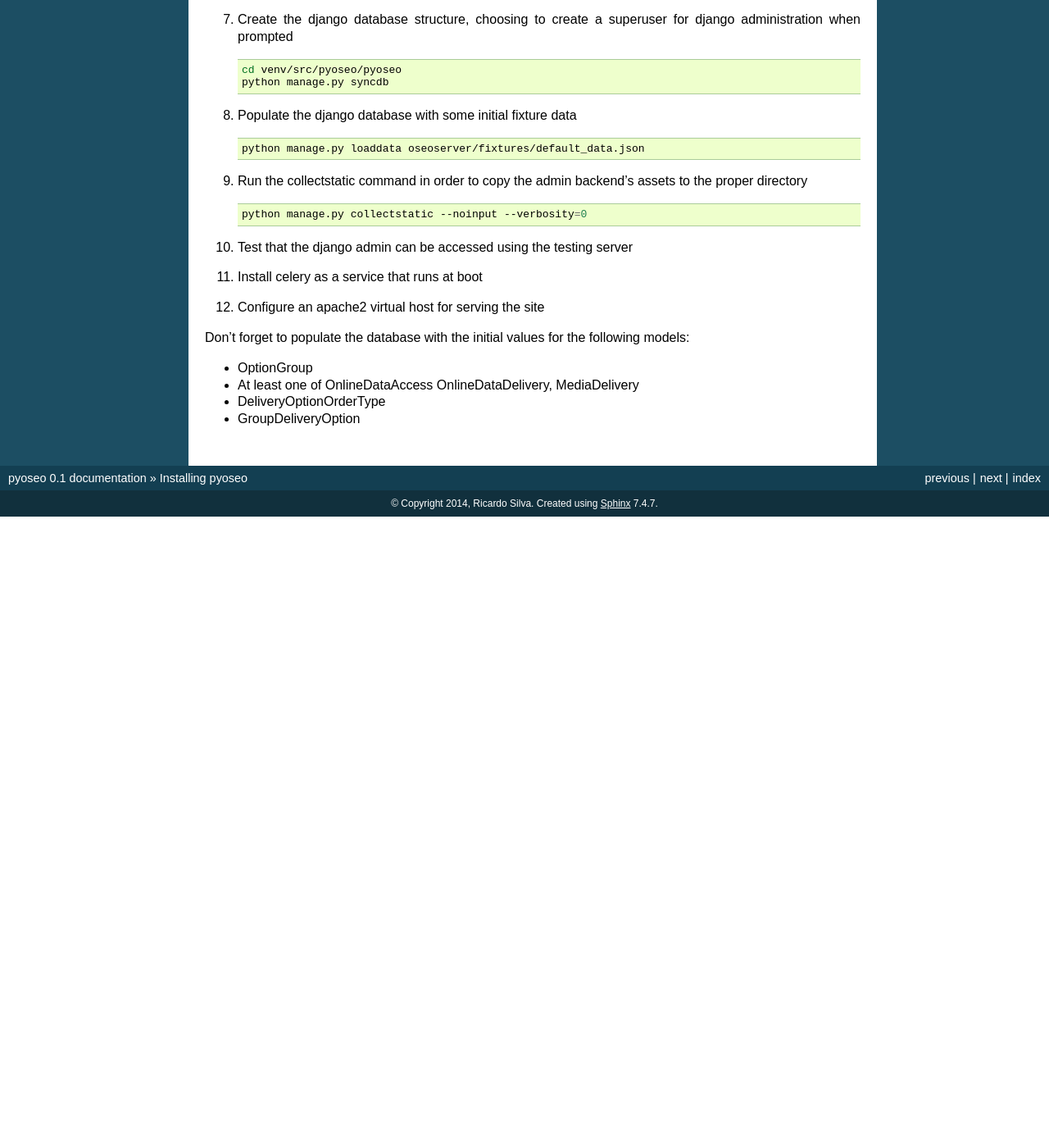
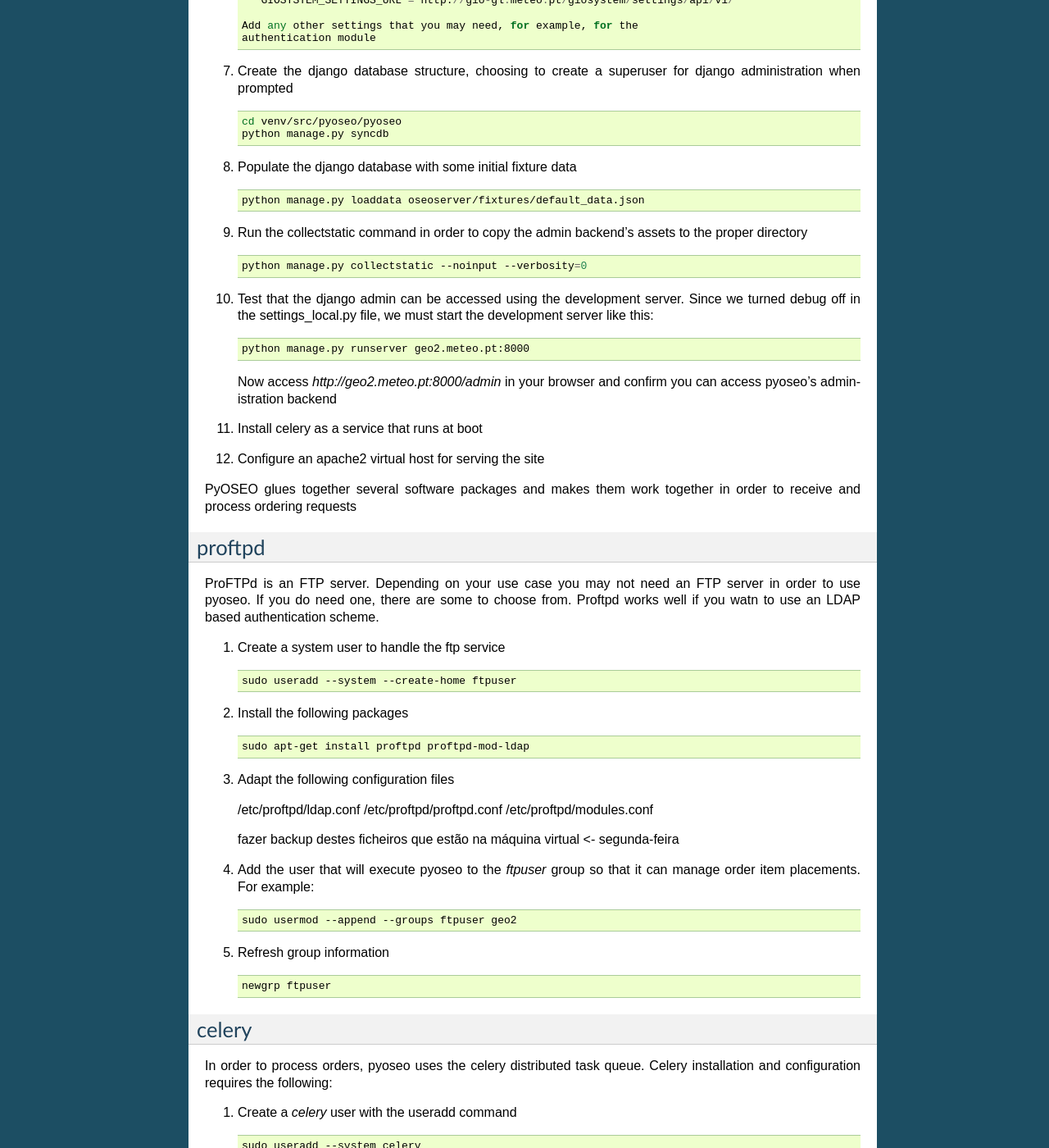
Before and after one commit to pyoseo/pyoseo, a Sphinx documentation site: the page built from docs/installation.rst, in a window 1280 px wide and 1400 px high, scrolled down 761 px. Shown: the whole window at 82% size. Built offline with Sphinx 7.4.7, drawn with Linux system fonts in a browser that asks for light colours; before the commit the page ends 1391 px from its top, so only the background shows below that; some of the changed text lies outside the part shown.

Commit message:
updating documentation

```diff
--- a/docs/installation.rst
+++ b/docs/installation.rst
@@ -1,10 +1,7 @@
 Installing pyoseo
 =================
-
-.. toctree::
-   :maxdepth: 2
-
-   celery
+pyoseo
+------
 
 Installing pyoseo requires following these instructions:
 
@@ -45,12 +42,12 @@
       cd venv/src/pyoseo/pyoseo/pyoseo
       touch settings_local.py
 
-   The contents of this file should be:
+   The contents of this file should be, for example::
 
-       STATIC_URL =
+       STATIC_URL = '/giosystem/ordering/static/'
        DEBUG = False
-       ALLOWED_HOSTS =
-       GIOSYSTEM_SETTINGS_URL = <url for the giosystem settings app>
+       ALLOWED_HOSTS = ['.geo2.meteo.pt',]
+       GIOSYSTEM_SETTINGS_URL = http://gio-gl.meteo.pt/giosystem/settings/api/v1/
 
     Add any other settings that you may need, for example, for the
     authentication module
@@ -76,11 +73,112 @@
 
       python manage.py collectstatic --noinput --verbosity=0
 
-#. Test that the django admin can be accessed using the testing server
+#. Test that the django admin can be accessed using the development server.
+   Since we turned debug off in the settings_local.py file, we must start the
+   development server like this:
+
+   .. code:: bash
+
+      python manage.py runserver geo2.meteo.pt:8000
+
+   Now access `http://geo2.meteo.pt:8000/admin` in your browser and confirm you
+   can access pyoseo's administration backend
 
 #. Install celery as a service that runs at boot
 
 #. Configure an apache2 virtual host for serving the site
+
+PyOSEO glues together several software packages and makes them work together in
+order to receive and process ordering requests
+
+proftpd
+-------
+
+ProFTPd is an FTP server. Depending on your use case you may not need an FTP
+server in order to use pyoseo. If you do need one, there are some to choose
+from. Proftpd works well if you watn to use an LDAP based authentication
+scheme.
+
+1. Create a system user to handle the ftp service
+
+   .. code:: bash
+
+      sudo useradd --system --create-home ftpuser
+
+#. Install the following packages
+
+   .. code:: bash
+
+      sudo apt-get install proftpd proftpd-mod-ldap
+
+#. Adapt the following configuration files
+
+   /etc/proftpd/ldap.conf
+   /etc/proftpd/proftpd.conf
+   /etc/proftpd/modules.conf
+
+   fazer backup destes ficheiros que estão na máquina virtual <- segunda-feira
+
+#. Add the user that will execute pyoseo to the *ftpuser* group so that it can
+   manage order item placements. For example:
+
+   .. code:: bash
+
+      sudo usermod --append --groups ftpuser geo2
+
+#. Refresh group information
+
+   .. code:: bash
+
+      newgrp ftpuser
+
+celery
+------
+
+In order to process orders, pyoseo uses the celery distributed task queue.
+Celery installation and configuration requires the following:
+
+1. Create a *celery* user with the useradd command
+
+   .. code:: bash
+
+      sudo useradd --system celery
+
+#. Place a copy of the celeryd sysv init script in /etc/init.d and give it
+   executable permissions
+
+   .. code:: bash
+
+      sudo cp scripts/celeryd.init /etc/init.d/celeryd
+      sudo chmod 755 /etc/init.d/celeryd
+
+#. Copy the init configuration file to the correct location
+
+   .. code:: bash
+
+      sudo cp scripts/celeryd.init /etc/init.d/celeryd
+      sudo cp scripts/celeryd.conf /etc/default/celeryd
+
+#. Install the service
+
+   .. code:: bash
+
+      sudo update-rc.d celeryd defaults
+
+#. Start the service with
+
+   .. code:: bash
+
+      sudo service celeryd start
+
+#. you can check the status of the service by running
+
+   .. code:: bash
+
+      sudo service celeryd status
+
+#.  From now on, celery will be auto started at boot
+
 
 
 Don't forget to populate the database with the initial values for the following
```
Also changed, not shown: other parts of docs/installation.rst (+1 -1 lines), docs/celery.rst (deleted, +0 -45 lines).
